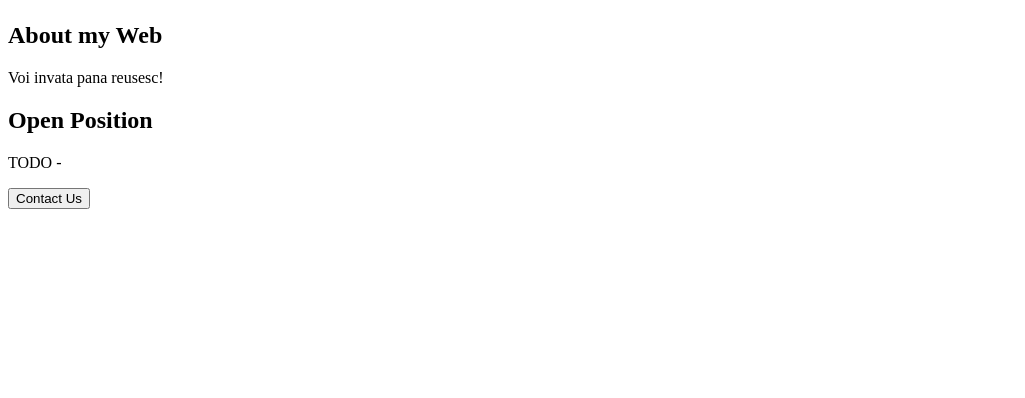
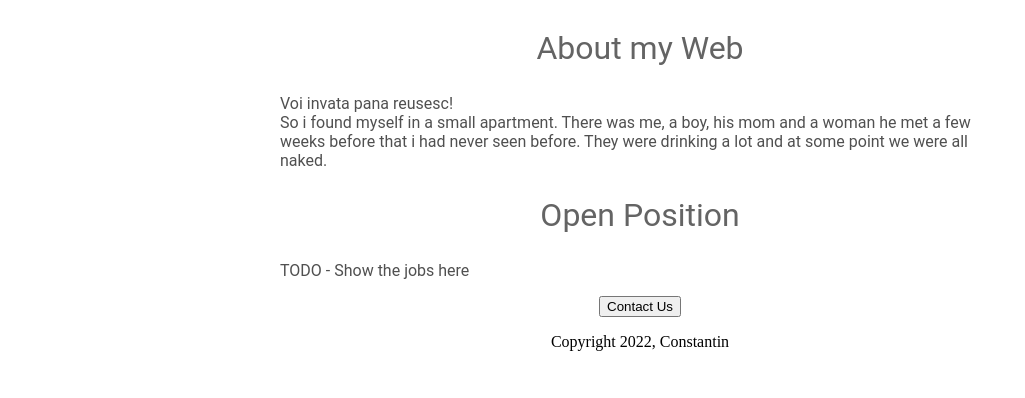
Before and after one commit to ctarnu/allineed, a Flask app: page / in a window 1280 px wide. Shown: the part 402-800 px from the top of the page, without its empty margins (0-1025 px from the left). Run offline with Flask 2, Linux system fonts and the light colour scheme.

Commit message:
add html and css

```diff
--- a/templates/home.html
+++ b/templates/home.html
@@ -2,16 +2,57 @@
 <html>
   <head>
     <title>All I need</title>
+    <style>
+      h1 {
+        font-size: 40px;
+        font-family: Roboto;
+        font-weight: normal;
+        color: rgb(50,50,50);
+        text-align: center;
+      }
+
+      #banner{
+        width: 100%;
+        height: 300px;
+        object-fit: cover;
+      }
+
+      h2 {
+        font-family: Roboto;
+        font-size: 32px;
+        font-weight: normal;
+        color: rgb(100,100,100);
+        text-align: center;
+      }
+
+
+      .bodytext{
+        font-family: Roboto;
+        color: rgb(80,80,80);
+      }
+
+      #container{
+       max-width: 720px;
+        margin: 0 auto;
+      }
+
+    </style>
   </head>
   <body>
-    <h1 style="text-align: center;">All I need</h1>
-    <img src="https://allineed.constantintarnu.repl.co/static/banner.jpg" height="320">
+    <div id="container">
+    <h1>All I need</h1>
+    <img id="banner" src="https://allineed.constantintarnu.repl.co/static/banner2.jpg" height="320">
     <h2>About my Web</h2>
-    <p>
-      Voi invata pana reusesc!
+    <p class="bodytext">
+      Voi invata pana reusesc!<br>
+      So i found myself in a small apartment. There was me, a boy, his mom and a woman he met a few weeks before that i had never seen before. They were drinking a lot and at some point we were all naked.
     </p>
     <h2>Open Position</h2>
-    <p>TODO - </p>
-    <button>Contact Us</button>
+    <p class="bodytext">TODO - Show the jobs here</p>
+      <div style="text-align:center;">
+      <button>Contact Us</button>
+        <p>Copyright 2022, Constantin</p>
+      </div>
+  </div>
   </body>
 </html>
```
Also changed, not shown: 1 other file.
